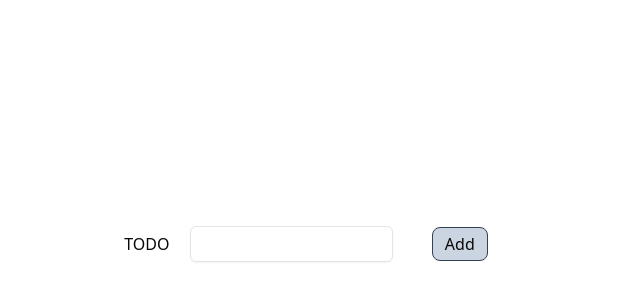
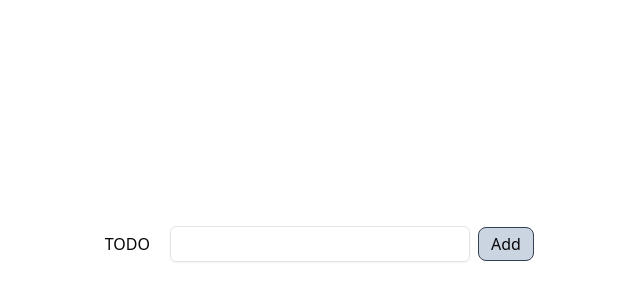
Before and after one commit to angkamilama/todo-ts-app, a React (Vite) app: page / in a window 1280 px wide. Shown: the part 66-366 px from the top of the page, without its empty margins (334-974 px from the left). Built offline with nearby package versions, Linux system fonts and the light colour scheme.

Commit message:
rectify the unedited todoitem

```diff
--- a/src/App.tsx
+++ b/src/App.tsx
@@ -14,8 +14,6 @@ interface Todo {
   type?: string;
 }
 
-const initialState: Todo[] = [];
-
 const reducer = (state: Todo[], action: Todo) => {
   switch (action.type) {
     case ActionTypes.ADD_TODO: {
@@ -23,7 +21,13 @@ const reducer = (state: Todo[], action: Todo) => {
     }
     case ActionTypes.EDIT_TODO: {
       return state.map((item) =>
-        item.id === action.id ? { ...item, todoItem: action.todoItem } : item
+        item.id === action.id
+          ? {
+              ...item,
+              //added this conditional statement
+              todoItem: action.todoItem ? action.todoItem : item.todoItem,
+            }
+          : item
       );
     }
     case ActionTypes.REMOVE_TODO: {
@@ -34,12 +38,13 @@ const reducer = (state: Todo[], action: Todo) => {
   }
 };
 
+const initialState: Todo[] = [];
+
 function App() {
   const [todoItem, setTodoItem] = useState("");
   const [editedTodoItem, setEditedTodoItem] = useState("");
   const [editedId, setEditedId] = useState("");
   const [todo, dispatch] = useReducer(reducer, initialState);
-
   const handleSubmit = (e: React.FormEvent<HTMLFormElement>) => {
     e.preventDefault();
     if (!todoItem) return;
@@ -48,6 +53,7 @@ function App() {
     setTodoItem("");
   };
 
+  //sorted the list as per alphabetical order.
   const sortedTodo = [...todo].sort((a, b) => {
     const nameA = a.todoItem.toLowerCase();
     const nameB = b.todoItem.toLowerCase();
@@ -61,18 +67,18 @@ function App() {
       <div className="w-full h-screen flex flex-col justify-center items-center box-border">
         <form
           onSubmit={handleSubmit}
-          className=" p-3 w-1/3 flex justify-around items-center mb-5"
+          className=" p-3 h-[130px] flex flex-col justify-evenly items-center  md:flex-row  md:justify-between items-center w-2/3 md:w-1/3  mb-5"
         >
-          <label className="flex justify-between items-center w-2/3">
+          <label className="flex justify-evenly items-center w-full ">
             TODO
             <Input
               type="text"
               value={todoItem}
               onChange={(e) => setTodoItem(e.target.value)}
-              className="ml-5 "
+              className="ml-5 w-[200px] md:w-[300px]"
             />
           </label>
-          <button className="border border-slate-700 bg-slate-300 px-3 py-1 rounded-lg">
+          <button className="border border-slate-700 bg-slate-300 px-3 py-1 rounded-lg ml-2">
             Add
           </button>
         </form>
@@ -103,20 +109,13 @@ function App() {
                 </div>
               ) : (
                 <div className=" w-10/12 p-1 flex justify-evenly items-center mx-auto">
-                  <p className="w-6/12 p-1 text-center">
-                    {" "}
-                    {!item.todoItem ? (
-                      <p className="text-red-700 font-bold">
-                        PLEASE EDIT AGAIN
-                      </p>
-                    ) : (
-                      item.todoItem
-                    )}
-                  </p>
-
+                  <p className="w-6/12 p-1 text-center">{item.todoItem}</p>
                   <div className="flex justify-evenly items-center w-4/12 ">
                     <button
-                      onClick={() => setEditedId(item.id)}
+                      onClick={() => {
+                        setEditedId(item.id);
+                        setEditedTodoItem(item.todoItem); // added this here
+                      }}
                       className="border border-slate-700 bg-slate-300 px-3  rounded-lg"
                     >
                       Edit
```
